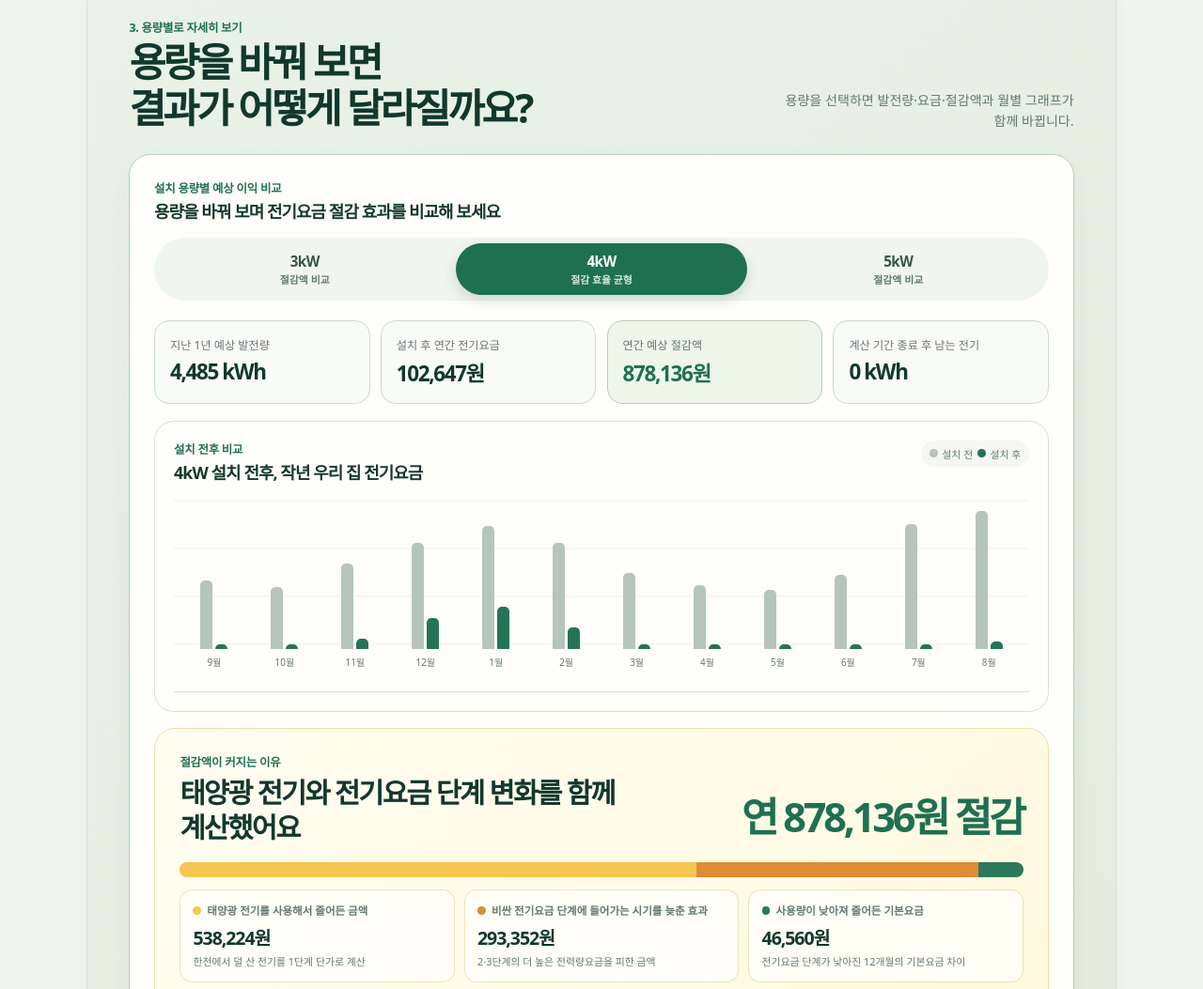
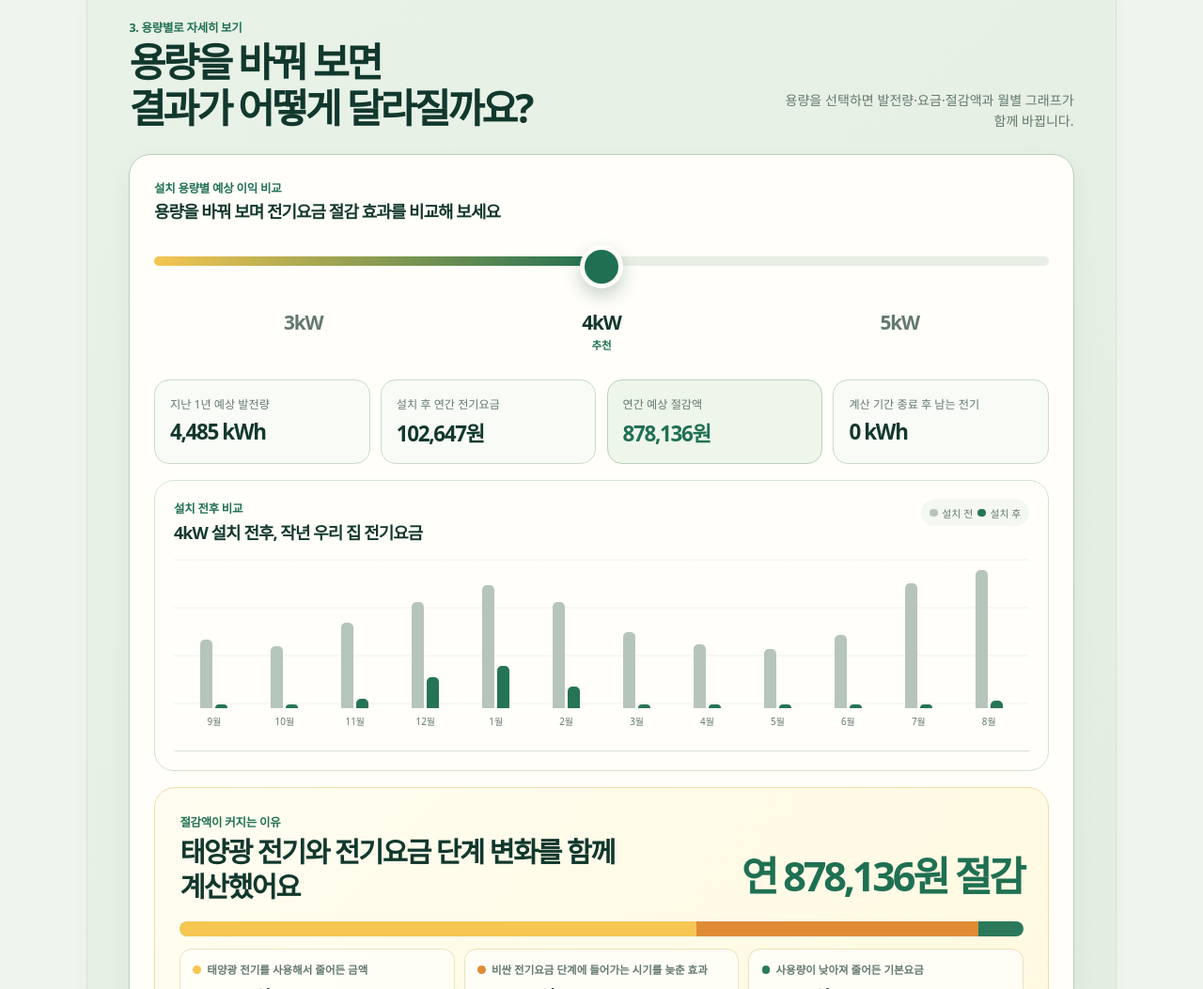
Before and after one commit to ami0iam/haetsal-ledger, a plain HTML site: page index.html in a window 1280 px wide. Shown: the part 2445-3498 px from the top of the page at 94% size. Drawn offline with Linux system fonts and the light colour scheme.

Commit message:
Match capacity selector to approved slider design

```diff
--- a/assets/app.css
+++ b/assets/app.css
@@ -385,13 +385,16 @@ footer strong { color: var(--ink-soft); }
 .delta-item small { margin-top: .35rem; color: var(--muted); font-size: .74rem; line-height: 1.5; }
 
 .capacity-explorer { margin-top: 1rem; padding: clamp(1.2rem, 3vw, 1.6rem); border: 1px solid #b9d0b8; border-radius: 23px; background: var(--paper); box-shadow: 0 10px 24px rgba(31, 87, 60, .06); }
-.capacity-tabs { display: flex; gap: .4rem; margin-top: 1rem; padding: .35rem; border-radius: 999px; background: #f0f5ee; flex-wrap: wrap; }
-.capacity-tab { display: grid; flex: 1; min-width: 6.5rem; min-height: 2.85rem; place-items: center; gap: .1rem; padding: .55rem .9rem; border: 0; border-radius: 999px; color: var(--ink-soft); background: transparent; font: inherit; cursor: pointer; transition: background .18s ease, color .18s ease; }
-.capacity-tab strong { font-size: .95rem; font-weight: 850; letter-spacing: -.04em; }
-.capacity-tab small { color: var(--muted); font-size: .68rem; font-weight: 750; }
-.capacity-tab:hover:not([aria-selected="true"]) { background: #e5eee2; }
-.capacity-tab[aria-selected="true"] { color: var(--paper); background: var(--green-700); box-shadow: 0 6px 14px rgba(18, 72, 52, .16); }
-.capacity-tab[aria-selected="true"] small { color: #d8e7d8; }
+.capacity-tabs { --selector-position: 50%; position: relative; display: grid; grid-template-columns: repeat(3, 1fr); gap: 0; margin-top: 1rem; padding: 4.4rem 0 0; background: transparent; }
+.capacity-tabs::before { content: ""; position: absolute; top: 1.25rem; right: 0; left: 0; height: .62rem; border-radius: 999px; background: linear-gradient(90deg, var(--sun) 0%, var(--green-700) var(--selector-position), #e8eee5 var(--selector-position), #e8eee5 100%); }
+.capacity-tabs::after { content: ""; position: absolute; top: .46rem; left: var(--selector-position); width: 2.25rem; height: 2.25rem; transform: translateX(-50%); border: .34rem solid var(--paper); border-radius: 50%; background: var(--green-700); box-shadow: 0 8px 18px rgba(18, 72, 52, .24); transition: left .24s ease; pointer-events: none; }
+.capacity-tab { position: relative; z-index: 1; display: grid; min-width: 0; min-height: 3.7rem; place-content: start center; gap: .12rem; padding: .35rem .45rem; border: 0; border-radius: 14px; color: var(--muted); background: transparent; font: inherit; cursor: pointer; transition: color .18s ease, background .18s ease; }
+.capacity-tab strong { font-size: 1.3rem; font-weight: 850; letter-spacing: -.055em; }
+.capacity-tab small { min-height: 1em; color: var(--muted); font-size: .72rem; font-weight: 800; }
+.capacity-tab:hover { background: #f2f6f0; color: var(--green-700); }
+.capacity-tab[aria-selected="true"] { color: var(--ink); }
+.capacity-tab[aria-selected="true"] strong { color: var(--ink); }
+.capacity-tab[aria-selected="true"] small { color: var(--green-700); }
 .capacity-panel { margin-top: 1.3rem; }
 .capacity-panel > * + * { margin-top: 1.1rem; }
 .capacity-panel .savings-breakdown, .capacity-panel .chart-card { margin-top: 1.1rem; }
@@ -447,6 +450,8 @@ footer strong { color: var(--ink-soft); }
   .hero-steps-light { align-items: stretch; flex-direction: column; width: fit-content; gap: .28rem; }
   .hero-steps-light i { display: none; }
   .summary-figure-pair { gap: 1rem; }
-  .capacity-tab { min-width: 100%; }
+  .capacity-tabs { padding-top: 3.9rem; }
+  .capacity-tab { min-width: 0; padding-inline: .2rem; }
+  .capacity-tab strong { font-size: 1.05rem; }
   .capacity-metrics, .delta-grid, .summary-compare .result-cards { grid-template-columns: 1fr; }
 }
--- a/assets/app.js
+++ b/assets/app.js
@@ -229,10 +229,13 @@ function renderSummary(data, recommendation) {
 
 function renderCapacityTabs(data) {
   const active = activeCapacity(data);
+  const capacities = availableCapacities(data);
+  const activeIndex = capacities.indexOf(active);
+  capacityTabs.style.setProperty("--selector-position", `${(activeIndex + 0.5) / capacities.length * 100}%`);
   capacityTabs.innerHTML = data.capacities.map((item) => {
     const isActive = item.capacity_kwp === active;
     const isRecommended = item.capacity_kwp === data.recommendation.capacity_kwp;
-    return `<button type="button" class="capacity-tab" role="tab" id="capacity-tab-${item.capacity_kwp}" aria-selected="${isActive}" aria-controls="capacity-panel" tabindex="${isActive ? 0 : -1}" data-capacity="${item.capacity_kwp}"><strong>${item.capacity_kwp}kW</strong><small>${isRecommended ? "절감 효율 균형" : "절감액 비교"}</small></button>`;
+    return `<button type="button" class="capacity-tab" role="tab" id="capacity-tab-${item.capacity_kwp}" aria-selected="${isActive}" aria-controls="capacity-panel" tabindex="${isActive ? 0 : -1}" data-capacity="${item.capacity_kwp}"><strong>${item.capacity_kwp}kW</strong><small aria-hidden="true">${isRecommended ? "추천" : "&nbsp;"}</small></button>`;
   }).join("");
   $("#capacity-panel").setAttribute("aria-labelledby", `capacity-tab-${active}`);
 }
```
